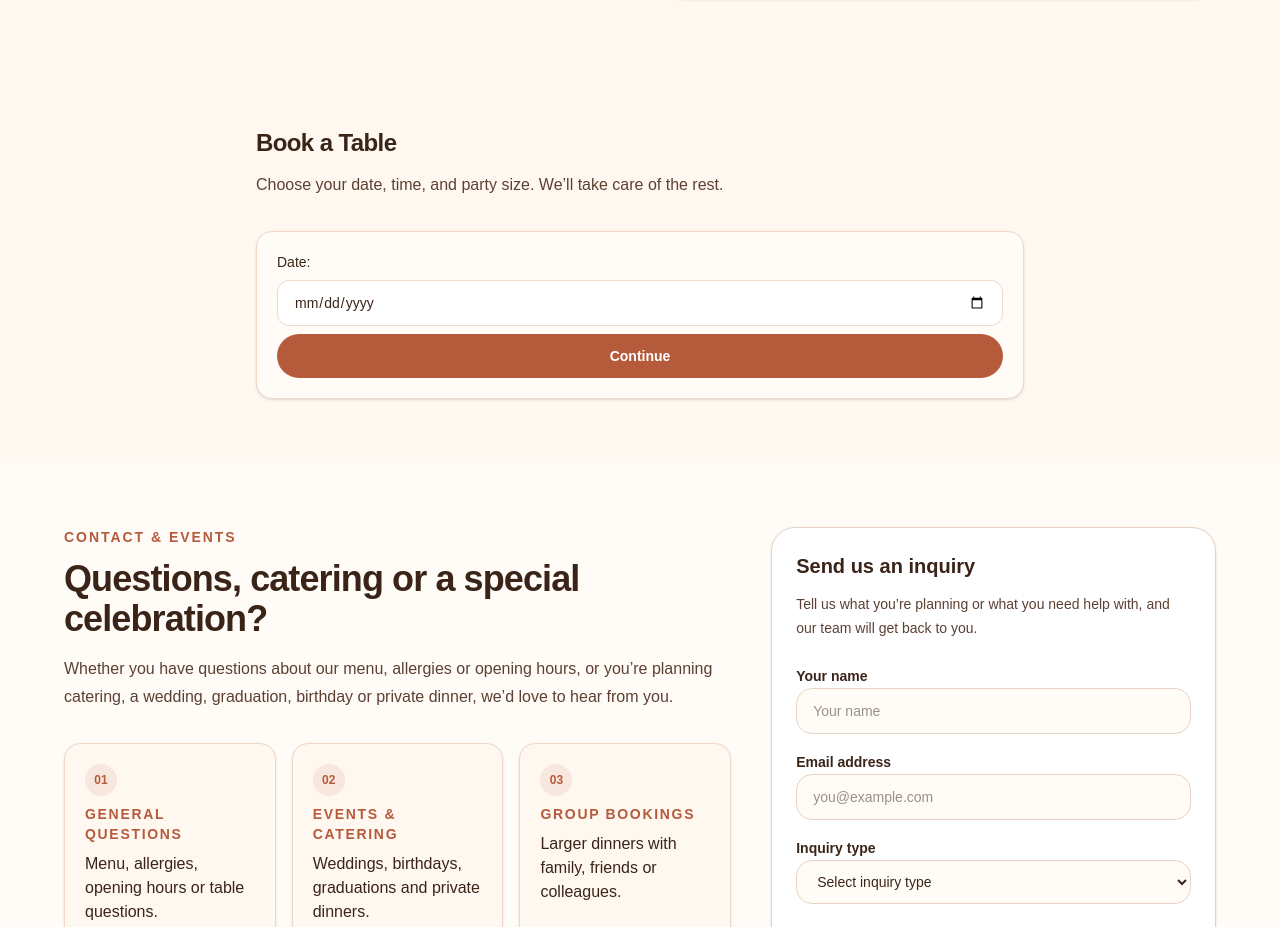
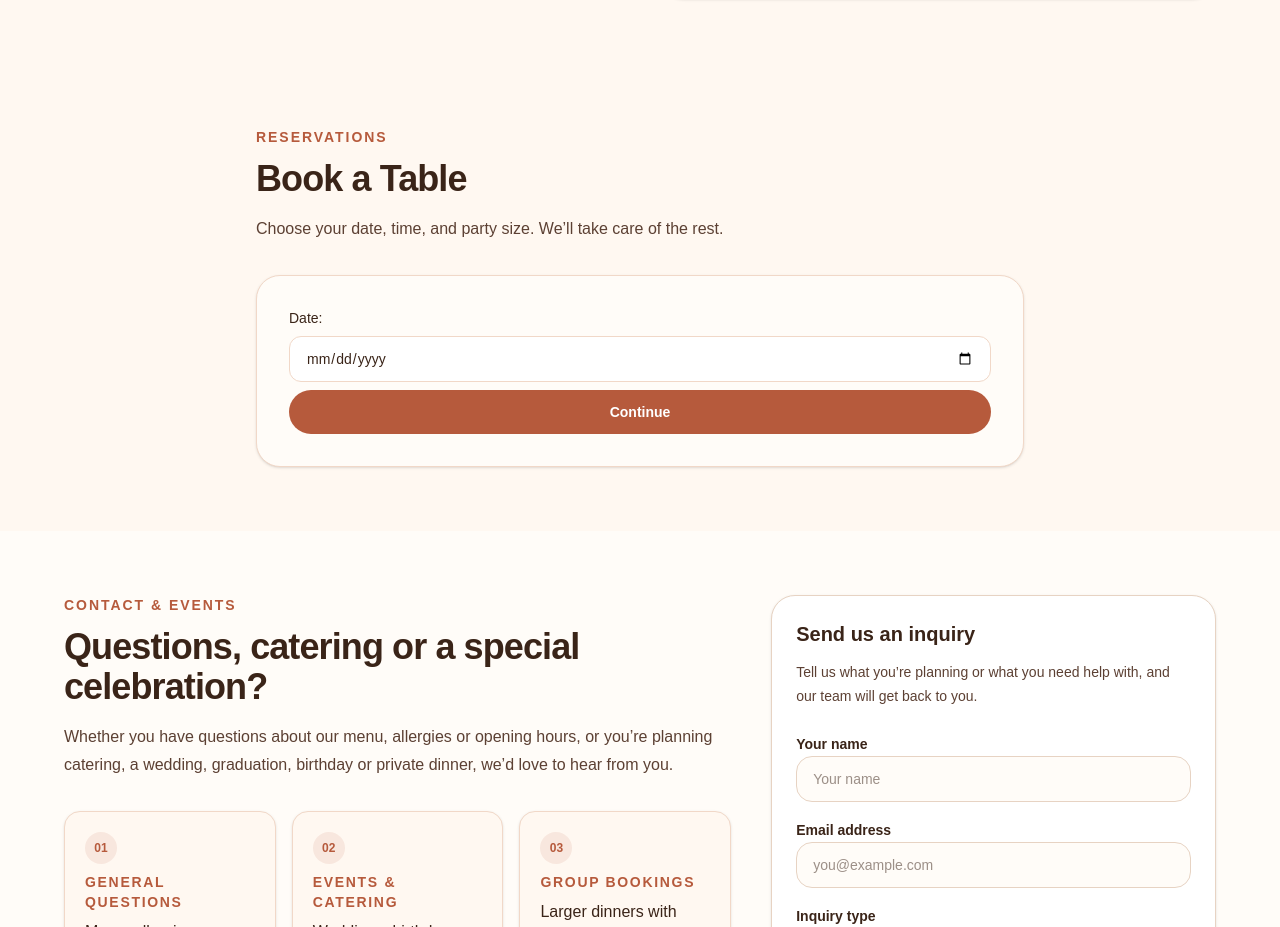
Before and after one commit to Brianosumba/restaurant-booking-app, a Next.js app: page / in a window 1280 px wide. Shown: the part 2524-3451 px from the top of the page. Built offline with nearby package versions, Linux system fonts and the light colour scheme.

Commit message:
style: polish booking section

```diff
--- a/src/app/components/BookingSection.tsx
+++ b/src/app/components/BookingSection.tsx
@@ -63,14 +63,17 @@ export default function BookingSection() {
   return (
     <section id="booking" className="bg-[#FFF8F1] px-4 py-16">
       <div className="mx-auto max-w-3xl">
-        <h2 className="text-2xl font-bold tracking-tight text-[#3A2418]">
+        <p className="text-sm font-semibold uppercase tracking-[0.14em] text-[#B65A3C]">
+          Reservations
+        </p>
+        <h2 className="mt-3 text-3xl font-bold tracking-tight text-[#3A2418] sm:text-4xl">
           Book a Table
         </h2>
-        <p className="mt-3 text-base leading-7 text-[#5C4033]">
+        <p className="mt-4 max-w-2xl text-base leading-7 text-[#5C4033]">
           Choose your date, time, and party size. We’ll take care of the rest.
         </p>
         <form
-          className="mt-8 rounded-2xl border border-[#F1D8C8] bg-[#FFFCF8] p-5 shadow-sm grid gap-4"
+          className="mt-8 grid gap-4 rounded-3xl border border-[#F1D8C8] bg-[#FFFCF8] p-6 shadow-sm sm:p-8"
           onSubmit={handleBookingSubmit}
         >
           {bookingError && <BookingErrorMessage message={bookingError} />}
```
